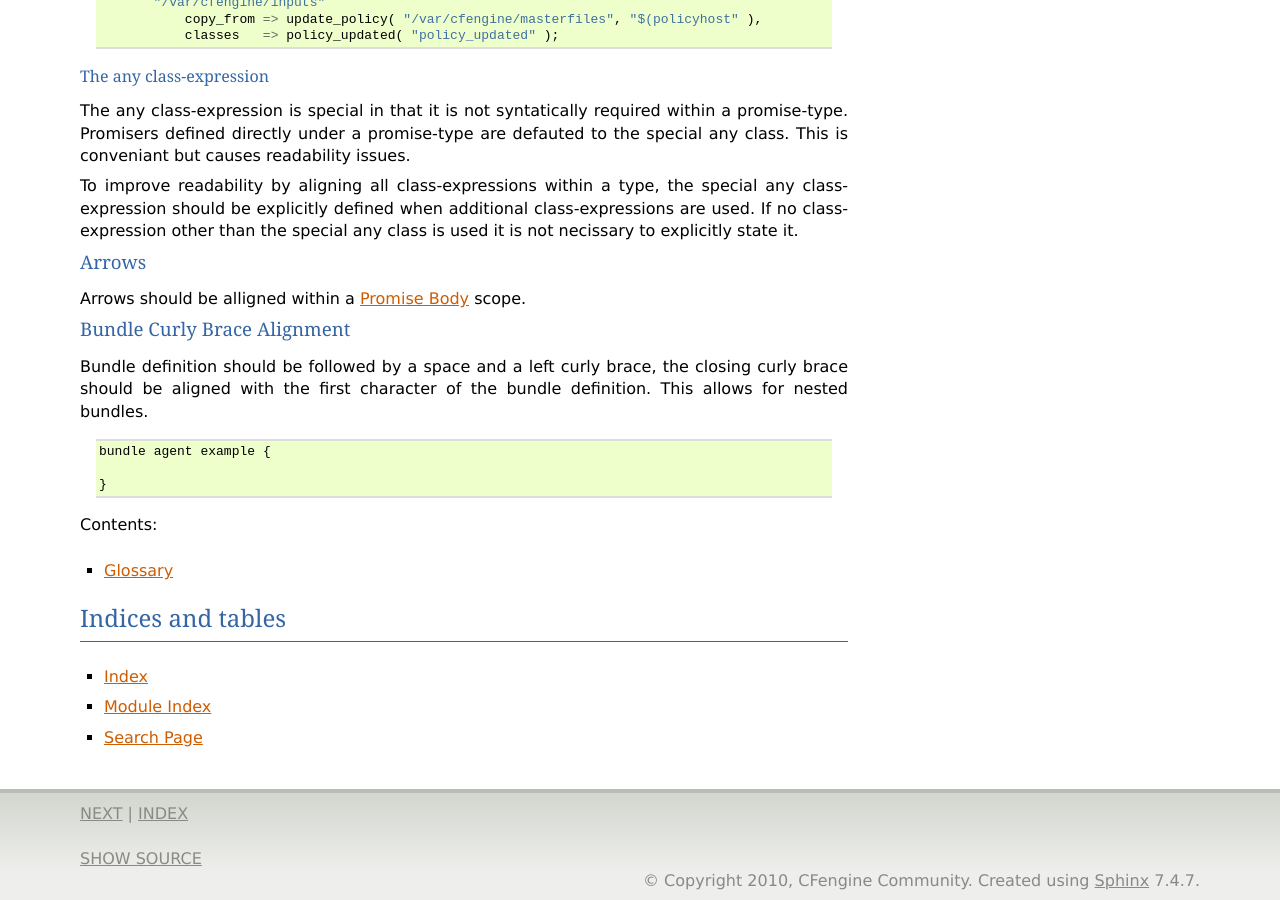
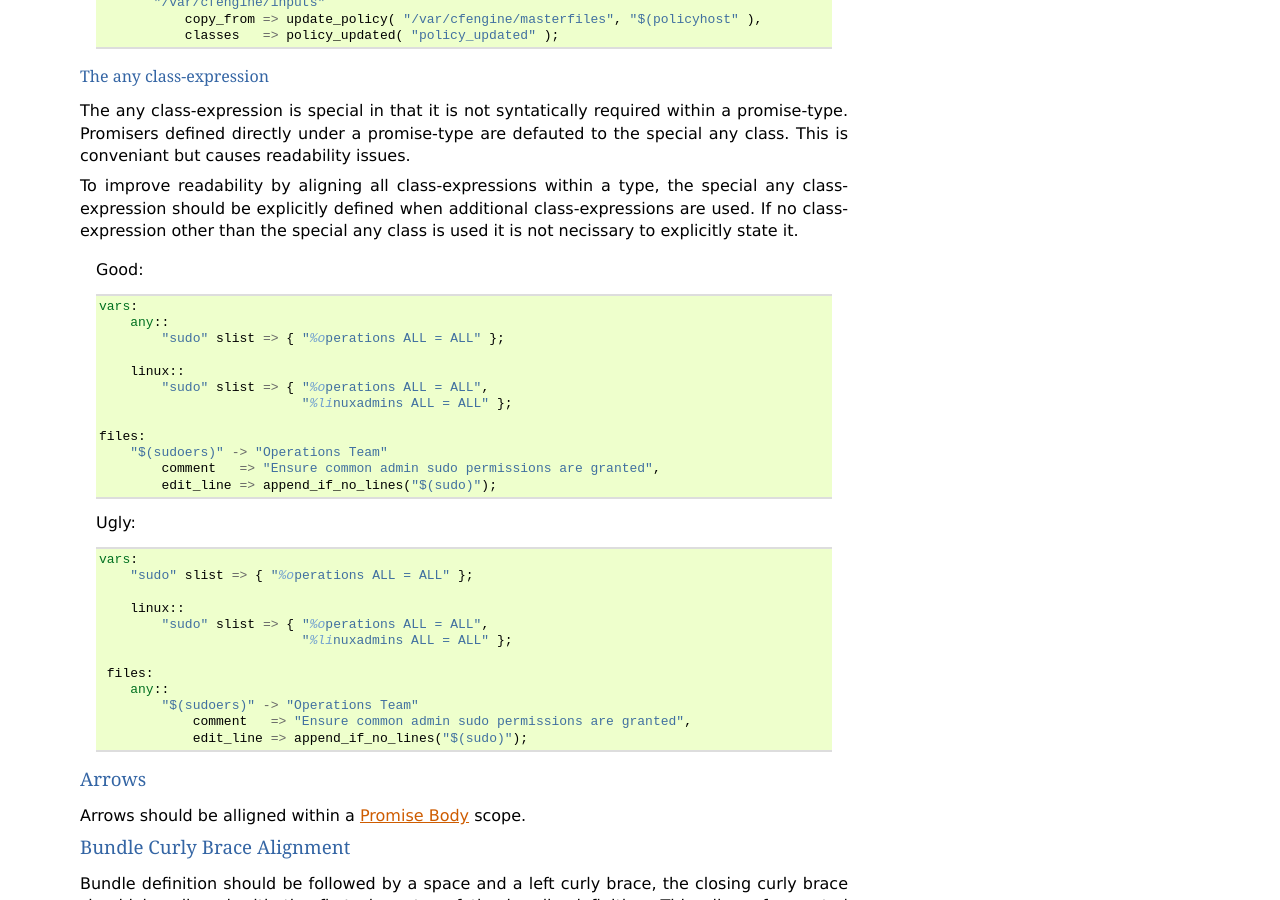
Before and after one commit to nickanderson/CFengine3-Style-Guide, a Sphinx documentation site: the page built from source/index.rst, in a window 1280 px wide and 900 px high, scrolled down 1151 px. Built offline with Sphinx 7.4.7, drawn with Linux system fonts in a browser that asks for light colours.

Commit message:
Add example use of special any class

```diff
--- a/source/index.rst
+++ b/source/index.rst
@@ -82,6 +82,42 @@ special any class-expression should be explicitly defined when additional
 class-expressions are used. If no class-expression other than the special
 any class is used it is not necissary to explicitly state it.
 
+    Good::
+
+        vars:
+            any::
+                "sudo" slist => { "%operations ALL = ALL" };
+
+            linux::
+                "sudo" slist => { "%operations ALL = ALL",
+                                  "%linuxadmins ALL = ALL" };
+
+        files:
+            "$(sudoers)" -> "Operations Team"
+                comment   => "Ensure common admin sudo permissions are granted",
+                edit_line => append_if_no_lines("$(sudo)");
+
+    Ugly::
+
+        vars:
+            "sudo" slist => { "%operations ALL = ALL" };
+
+            linux::
+                "sudo" slist => { "%operations ALL = ALL",
+                                  "%linuxadmins ALL = ALL" };
+
+         files:
+            any::
+                "$(sudoers)" -> "Operations Team"
+                    comment   => "Ensure common admin sudo permissions are granted",
+                    edit_line => append_if_no_lines("$(sudo)");
+
+
+
+
+
+
+
 Arrows
 ------
 Arrows should be alligned within a :term:`Promise Body` scope.
```
